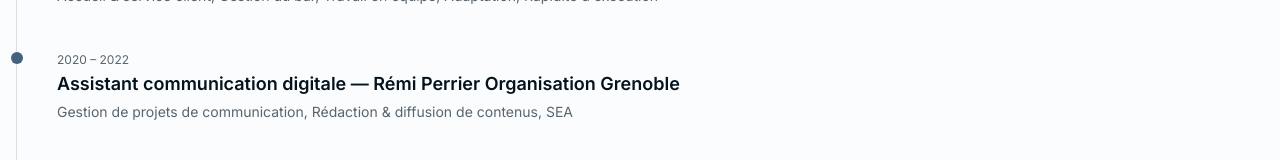
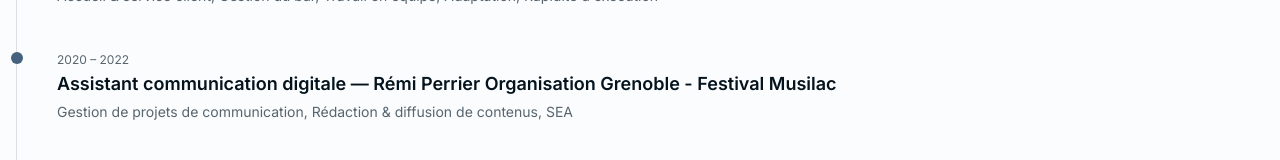
Before and after one commit to Guillaume-Lorente/mon-cv, a Next.js app: page /parcours in a window 1280 px wide. Shown: the part 471-631 px from the top of the page. Built offline with nearby package versions, Linux system fonts and the light colour scheme.

Commit message:
Changements mineurs de contenus

```diff
--- a/src/app/parcours/page.tsx
+++ b/src/app/parcours/page.tsx
@@ -2,10 +2,10 @@
 
 
 const items: TimelineItem[] = [
-{ date: '2024 – 2025', title: 'Développeur web & web mobile', org: 'EPSI - Ecole d\'ingénierie informatique', description: 'Développement Frontend (interface responsives), Développement Backend & APIs, Conception & gestion de bases de données, Intégration web & optimisation des performances' },
+{ date: '2024 – 2025', title: 'Développeur web & web mobile', org: 'EPSI - École d\'ingénierie informatique', description: 'Développement Frontend (interface responsives), Développement Backend & APIs, Conception & gestion de bases de données, Intégration web & optimisation des performances' },
 { date: '2024', title: 'Responsable de magasin de ski', org: 'Intersport Valfréjus', description: 'Management d\'équipe, Gestion des ventes, stocks & merchandising, Conseil client & optimisation de l\'expérience en magasin, Pilotage des objectifs commerciaux & reporting, Gestion des opérations commerciales digitales' },
 { date: '2023', title: 'Responsable de bar', org: 'Globe Trotter Valfréjus', description: 'Accueil & service client, Gestion du bar, Travail en équipe, Adaptation, Rapidité d\'exécution' },
-{ date: '2020 – 2022', title: 'Assistant communication digitale', org: 'Rémi Perrier Organisation Grenoble', description: 'Gestion de projets de communication, Rédaction & diffusion de contenus, SEA' },
+{ date: '2020 – 2022', title: 'Assistant communication digitale', org: 'Rémi Perrier Organisation Grenoble - Festival Musilac', description: 'Gestion de projets de communication, Rédaction & diffusion de contenus, SEA' },
 { date: '2020 – 2022', title: 'MSc 2 Marketing Digital & E-business - Manager de la Communication et du Marketing Digital', org: 'INSEEC Groupe OMNES Education Chambéry', description: 'Stratégies digitales & E-business, Community management, Analyse de performance, Création & pilotage de contenu' },
 ];
 
```
